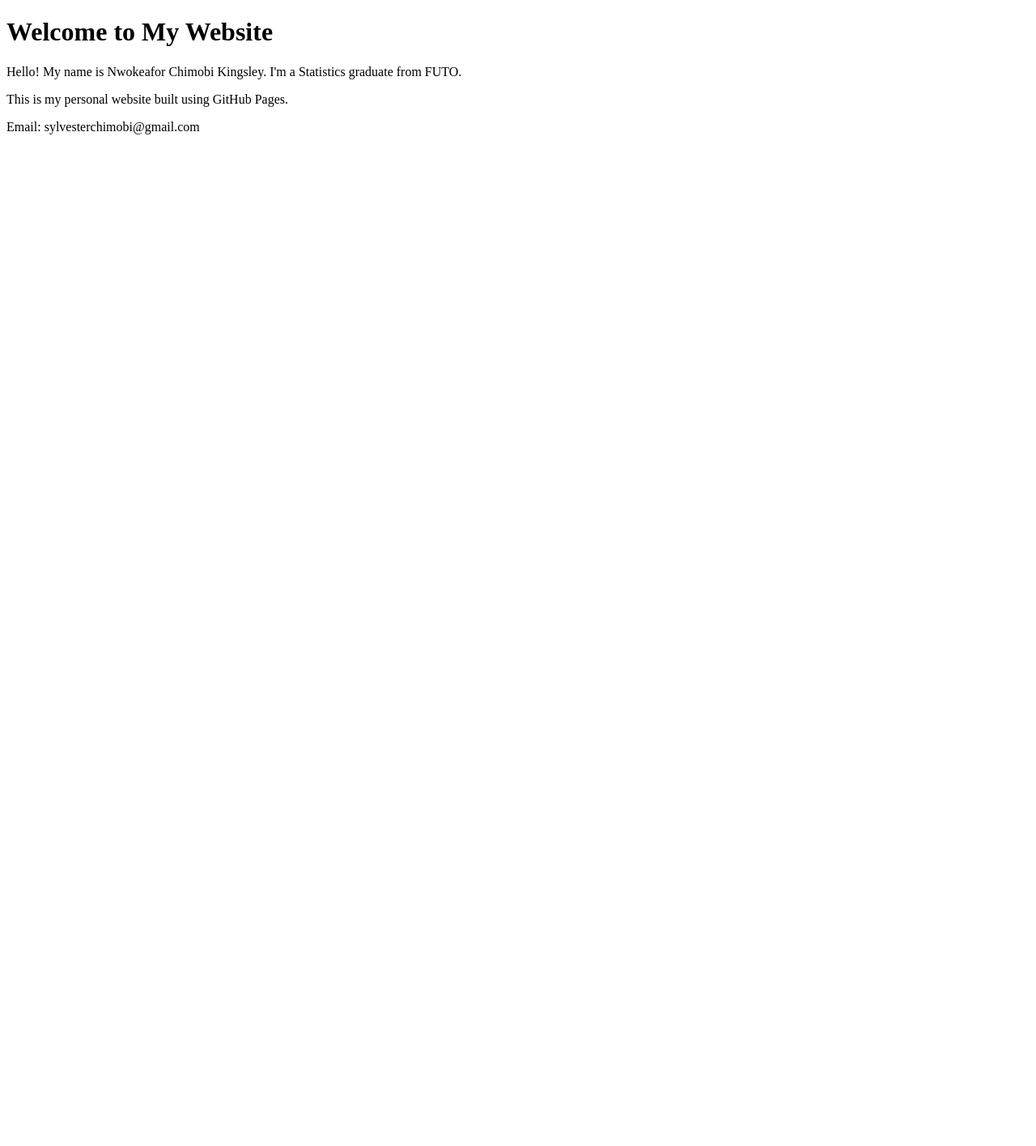
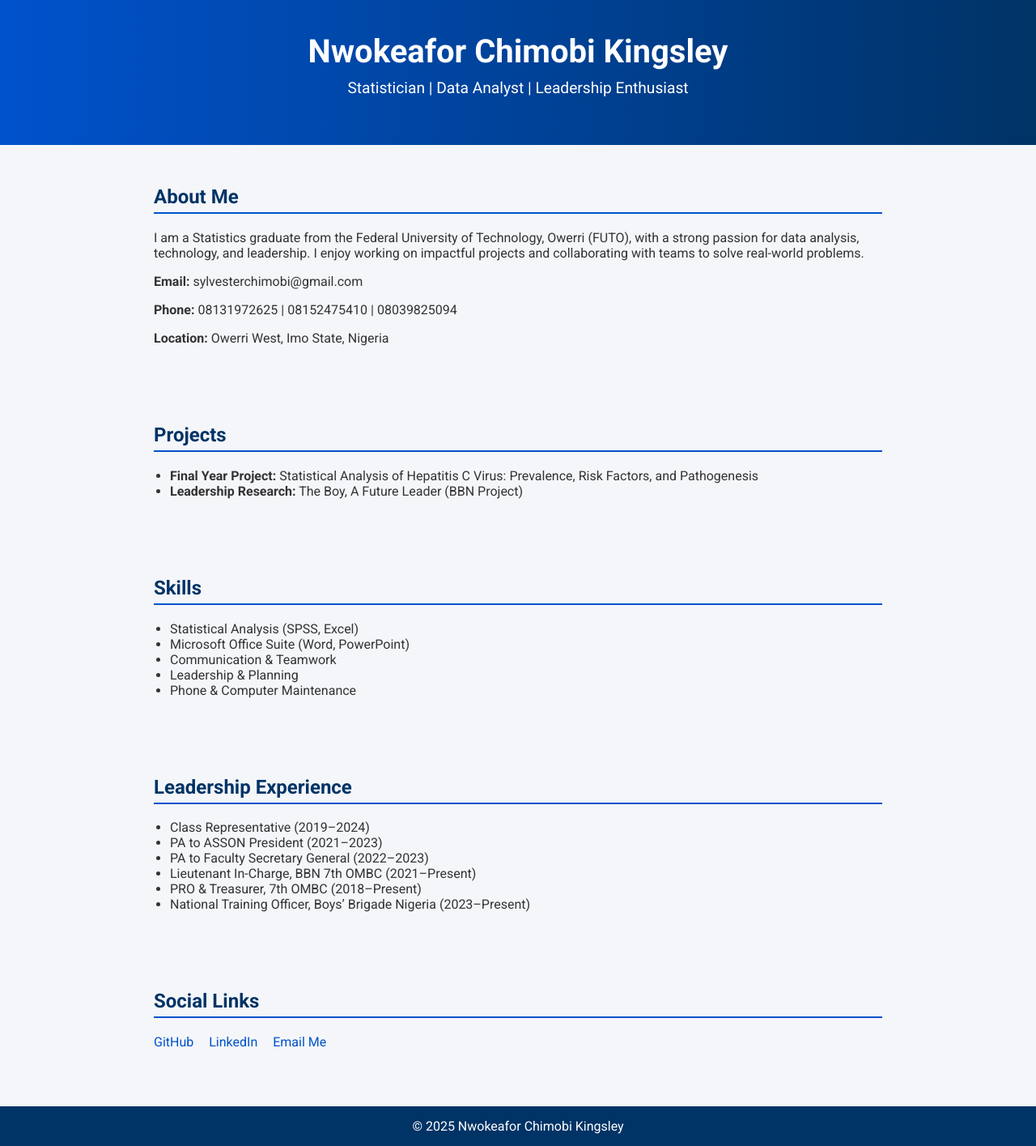
Before and after one commit to chimobikingsley/chimobikingsley, a plain HTML site: page index.html in a window 1280 px wide. Shown: the whole page at 81% size. Before the commit the page ends 800 px from the top, so only its background shows below. Drawn offline with Linux system fonts and the light colour scheme.

Commit message:
Add files via upload

```diff
--- a/index.html
+++ b/index.html
@@ -1,12 +1,114 @@
+
 <!DOCTYPE html>
-<html>
+<html lang="en">
 <head>
-  <title>Nwokeafor Chimobi Kingsley</title>
+    <meta charset="UTF-8">
+    <meta name="viewport" content="width=device-width, initial-scale=1.0">
+    <title>Nwokeafor Chimobi Kingsley</title>
+    <link href="https://fonts.googleapis.com/css2?family=Roboto:wght@400;700&display=swap" rel="stylesheet">
+    <style>
+        body {
+            font-family: 'Roboto', sans-serif;
+            background-color: #f4f6f9;
+            margin: 0;
+            color: #333;
+        }
+        header {
+            background: linear-gradient(to right, #0052cc, #003366);
+            color: white;
+            padding: 40px 20px;
+            text-align: center;
+        }
+        header h1 {
+            margin: 0;
+            font-size: 2.5em;
+        }
+        header p {
+            font-size: 1.2em;
+            margin-top: 10px;
+        }
+        section {
+            padding: 30px 20px;
+            max-width: 900px;
+            margin: auto;
+        }
+        h2 {
+            color: #003366;
+            border-bottom: 2px solid #0052cc;
+            padding-bottom: 5px;
+        }
+        ul {
+            padding-left: 20px;
+        }
+        footer {
+            background-color: #003366;
+            color: white;
+            text-align: center;
+            padding: 15px;
+            margin-top: 40px;
+        }
+        .contact, .social {
+            margin-top: 15px;
+        }
+        .social a {
+            margin-right: 15px;
+            text-decoration: none;
+            color: #0052cc;
+        }
+    </style>
 </head>
 <body>
-  <h1>Welcome to My Website</h1>
-  <p>Hello! My name is Nwokeafor Chimobi Kingsley. I'm a Statistics graduate from FUTO.</p>
-  <p>This is my personal website built using GitHub Pages.</p>
-  <p>Email: sylvesterchimobi@gmail.com</p>
+    <header>
+        <h1>Nwokeafor Chimobi Kingsley</h1>
+        <p>Statistician | Data Analyst | Leadership Enthusiast</p>
+    </header>
+    <section>
+        <h2>About Me</h2>
+        <p>I am a Statistics graduate from the Federal University of Technology, Owerri (FUTO), with a strong passion for data analysis, technology, and leadership. I enjoy working on impactful projects and collaborating with teams to solve real-world problems.</p>
+        <div class="contact">
+            <p><strong>Email:</strong> sylvesterchimobi@gmail.com</p>
+            <p><strong>Phone:</strong> 08131972625 | 08152475410 | 08039825094</p>
+            <p><strong>Location:</strong> Owerri West, Imo State, Nigeria</p>
+        </div>
+    </section>
+    <section>
+        <h2>Projects</h2>
+        <ul>
+            <li><strong>Final Year Project:</strong> Statistical Analysis of Hepatitis C Virus: Prevalence, Risk Factors, and Pathogenesis</li>
+            <li><strong>Leadership Research:</strong> The Boy, A Future Leader (BBN Project)</li>
+        </ul>
+    </section>
+    <section>
+        <h2>Skills</h2>
+        <ul>
+            <li>Statistical Analysis (SPSS, Excel)</li>
+            <li>Microsoft Office Suite (Word, PowerPoint)</li>
+            <li>Communication & Teamwork</li>
+            <li>Leadership & Planning</li>
+            <li>Phone & Computer Maintenance</li>
+        </ul>
+    </section>
+    <section>
+        <h2>Leadership Experience</h2>
+        <ul>
+            <li>Class Representative (2019–2024)</li>
+            <li>PA to ASSON President (2021–2023)</li>
+            <li>PA to Faculty Secretary General (2022–2023)</li>
+            <li>Lieutenant In-Charge, BBN 7th OMBC (2021–Present)</li>
+            <li>PRO & Treasurer, 7th OMBC (2018–Present)</li>
+            <li>National Training Officer, Boys’ Brigade Nigeria (2023–Present)</li>
+        </ul>
+    </section>
+    <section>
+        <h2>Social Links</h2>
+        <div class="social">
+            <a href="https://github.com/yourusername" target="_blank">GitHub</a>
+            <a href="https://linkedin.com/in/yourusername" target="_blank">LinkedIn</a>
+            <a href="mailto:sylvesterchimobi@gmail.com">Email Me</a>
+        </div>
+    </section>
+    <footer>
+        &copy; 2025 Nwokeafor Chimobi Kingsley
+    </footer>
 </body>
 </html>
```
